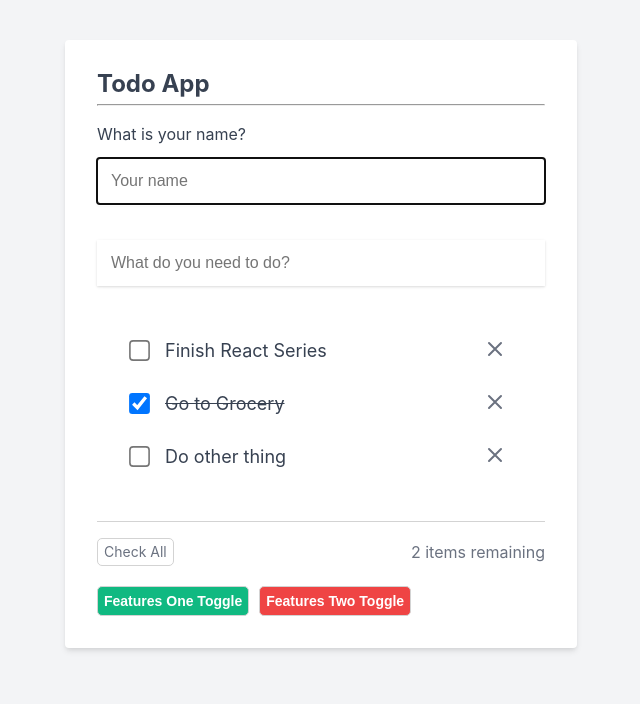
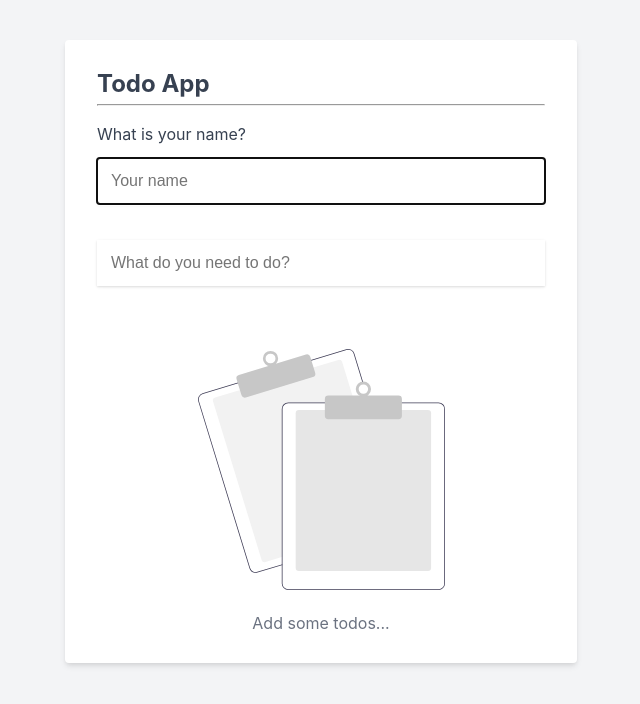
Before and after one commit to Ryxon-Development/reactdev, a React (Create React App) app: page / in a window 1280 px wide. Shown: the top 704 px of the page, without its empty margins (319-959 px from the left). Built offline with nearby package versions, Linux system fonts and the light colour scheme.

Commit message:
Todos are idForTodos are now also stored in localstorage using the Custom hook useLocal()

```diff
--- a/src/components/App.jsx
+++ b/src/components/App.jsx
@@ -15,29 +15,31 @@ function App() {
 
     const nameInput = useRef(null);
 
-    const [todos, setTodos] = useState([
-        {
-            id: 1,
-            title: 'Finish React Series',
-            isComplete: false,
-            isEditing: false,
-        },
-        {
-            id: 2,
-            title: 'Go to Grocery',
-            isComplete: true,
-            isEditing: false,
-        },
-        {
-            id: 3,
-            title: 'Do other thing',
-            isComplete: false,
-            isEditing: false,
-        },
-    ]);
+    //Todos are now saved in local storage
+    const [todos, setTodos] = useLocal('todos', []);
+    // const [todos, setTodos] = useState([
+    //     {
+    //         id: 1,
+    //         title: 'Finish React Series',
+    //         isComplete: false,
+    //         isEditing: false,
+    //     },
+    //     {
+    //         id: 2,
+    //         title: 'Go to Grocery',
+    //         isComplete: true,
+    //         isEditing: false,
+    //     },
+    //     {
+    //         id: 3,
+    //         title: 'Do other thing',
+    //         isComplete: false,
+    //         isEditing: false,
+    //     },
+    // ]);
 
     // const [todoInput, setTodoInput] = useState('');
-    const [idForTodo, setIdForTodo] = useState(4);
+    const [idForTodo, setIdForTodo] = useLocal('idForTodo', 1);
     function addTodo(todoInput) {
         setTodos([
             ...todos,
--- a/src/hooks/useLocal.js
+++ b/src/hooks/useLocal.js
@@ -7,11 +7,11 @@ function useLocal(key, initialValue) {
             console.log('local item exits!!');
         }
 
-        return item ? item : initialValue;
+        return item ? JSON.parse(item) : initialValue;
     })
 
     useEffect(() => {
-        localStorage.setItem(key, value);
+        localStorage.setItem(key, JSON.stringify(value));
     }, [key, value]);
 
     // Return a cleanup function
```
